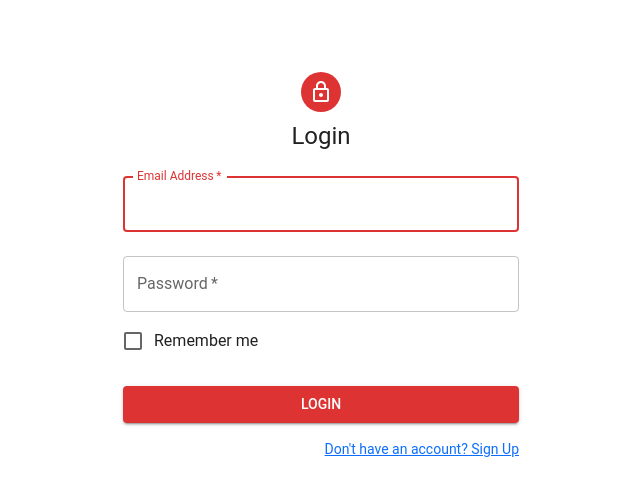
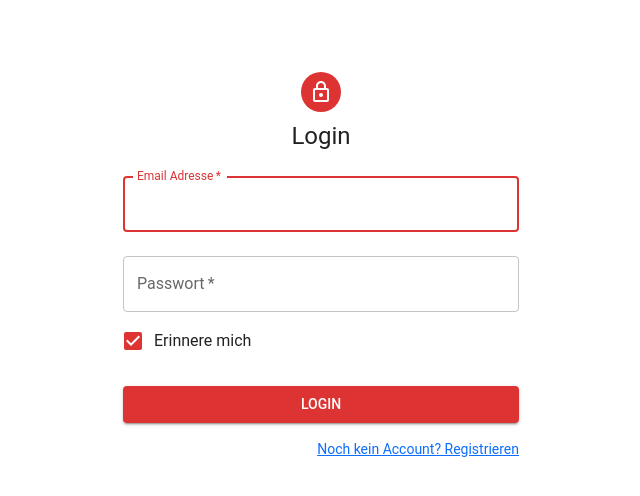
Before and after one commit to bennewehn/reservierungssystem-fbs, a React (Create React App) app in the folder web/: page /login in a window 1280 px wide. Shown: the top 496 px of the page, without its empty margins (319-959 px from the left). Built offline with nearby package versions, Linux system fonts and the light colour scheme.

Commit message:
implement remember me login func

```diff
--- a/web/src/App.jsx
+++ b/web/src/App.jsx
@@ -1,6 +1,6 @@
 import { ThemeProvider } from "@emotion/react";
 import "./App.css";
-import { BrowserRouter as Router, Route, Routes } from 'react-router-dom';
+import { BrowserRouter as Router, Route, Routes } from "react-router-dom";
 import axios from "axios";
 import theme from "./theme";
 import ProtectedRoute from "./routes/ProtectedRoute";
@@ -8,8 +8,13 @@ import HomePage from "./pages/HomePage";
 import RegsiterPage from "./pages/RegisterPage";
 import LoginPage from "./pages/LoginPage";
 import NotFoundPage from "./pages/NotFound";
+import { useEffect } from "react";
+import { useLogin } from "./context/LoginContext";
+
 
 function App() {
+
+  const { rememberLogin } = useLogin();
 
   axios.defaults.baseURL = "http://localhost:3001";
   axios.defaults.headers.post["Content-Type"] = "application/json";
@@ -33,7 +38,12 @@ function App() {
 
       // If the error status is 401 and there is no originalRequest._retry flag,
       // it means the token has expired and we need to refresh it
-      if (error.response.status === 401 && !originalRequest._retry) {
+      if (
+        error.response.status === 401 &&
+        !originalRequest._retry &&
+        error.response.data.message ===
+          "Unauthorized! Access Token was expired!"
+      ) {
         originalRequest._retry = true;
 
         try {
@@ -55,18 +65,32 @@ function App() {
     }
   );
 
+  useEffect(() => {
+    const handleBeforeUnload = () => {
+      if(!rememberLogin){
+        localStorage.clear();
+      }
+    };
+
+    window.addEventListener("beforeunload", handleBeforeUnload);
+
+    return () => {
+      window.removeEventListener("beforeunload", handleBeforeUnload);
+    };
+  }, [rememberLogin]);
+
   return (
     <ThemeProvider theme={theme}>
-      <Router>
-        <Routes>
-          <Route path="/login" element={<LoginPage/>} />
-          <Route path="/register" element={<RegsiterPage/>} />
-          <Route element={<ProtectedRoute/>}>
-            <Route path="/" element={<HomePage/>} />
-          </Route>
-          <Route path="*" element={<NotFoundPage/>} />
-        </Routes>
-      </Router>
+        <Router>
+          <Routes>
+            <Route path="/login" element={<LoginPage />} />
+            <Route path="/register" element={<RegsiterPage />} />
+            <Route element={<ProtectedRoute />}>
+              <Route path="/" element={<HomePage />} />
+            </Route>
+            <Route path="*" element={<NotFoundPage />} />
+          </Routes>
+        </Router>
     </ThemeProvider>
   );
 }
--- /dev/null
+++ b/web/src/components/StyledTable.jsx
@@ -0,0 +1,26 @@
+import styled from "@emotion/styled";
+import {
+  TableCell,
+  TableRow,
+  tableCellClasses,
+} from "@mui/material";
+
+export const StyledTableCell = styled(TableCell)(({ theme }) => ({
+  [`&.${tableCellClasses.head}`]: {
+    backgroundColor: theme.palette.common.black,
+    color: theme.palette.common.white,
+  },
+  [`&.${tableCellClasses.body}`]: {
+    fontSize: 14,
+  },
+}));
+
+export const StyledTableRow = styled(TableRow)(({ theme }) => ({
+  "&:nth-of-type(odd)": {
+    backgroundColor: theme.palette.action.hover,
+  },
+  // hide last border
+  "&:last-child td, &:last-child th": {
+    border: 0,
+  },
+}));
--- /dev/null
+++ b/web/src/components/hours.js
@@ -0,0 +1,12 @@
+const hours = [
+  "08:00-09:30",
+  "09:45-11:15",
+  "11:30-13:00",
+  "13:30-15:00",
+  "15:15-16:45",
+  "16:45-18:15",
+  "18:15-20:00",
+  "20:00-21:30",
+];
+
+export default hours;
--- /dev/null
+++ b/web/src/context/LoginContext.jsx
@@ -0,0 +1,17 @@
+import React, { createContext, useState, useContext } from "react";
+
+const LoginContext = createContext();
+
+export const LoginProvider = ({ children }) => {
+  const [rememberLogin, setRememberLogin] = useState(true);
+
+  return (
+    <LoginContext.Provider value={{ rememberLogin, setRememberLogin }}>
+      {children}
+    </LoginContext.Provider>
+  );
+};
+
+export const useLogin = () => {
+  return useContext(LoginContext);
+};
--- a/web/src/index.js
+++ b/web/src/index.js
@@ -6,12 +6,15 @@ import "bootstrap/dist/css/bootstrap.min.css";
 import reportWebVitals from "./reportWebVitals";
 import { LocalizationProvider } from "@mui/x-date-pickers";
 import { AdapterDayjs } from "@mui/x-date-pickers/AdapterDayjs";
+import { LoginProvider } from "./context/LoginContext";
 
 const root = ReactDOM.createRoot(document.getElementById("root"));
 root.render(
   <React.StrictMode>
     <LocalizationProvider dateAdapter={AdapterDayjs}>
-      <App />
+      <LoginProvider>
+        <App />
+      </LoginProvider>
     </LocalizationProvider>
   </React.StrictMode>
 );
--- a/web/src/pages/LoginPage.jsx
+++ b/web/src/pages/LoginPage.jsx
@@ -11,11 +11,13 @@ import { Link, useNavigate } from "react-router-dom";
 import { LoadingButton } from "@mui/lab";
 import { useState } from "react";
 import axios from "axios";
+import { useLogin } from "../context/LoginContext";
 
 export default function LoginPage() {
   const [loginLoading, setLoginLoading] = useState(false);
   const [errors, setErrors] = useState([]);
   const navigate = useNavigate();
+  const { rememberLogin, setRememberLogin } = useLogin();
 
   const handleSubmit = async (event) => {
     event.preventDefault();
@@ -54,6 +56,10 @@ export default function LoginPage() {
       });
   };
 
+  const handleRememberLoginChange = (event) => {
+    setRememberLogin(event.target.checked);
+  };
+
   return (
     <Container component="main" maxWidth="xs">
       <CssBaseline />
@@ -79,7 +85,7 @@ export default function LoginPage() {
             required
             fullWidth
             id="email"
-            label="Email Address"
+            label="Email Adresse"
             name="email"
             autoComplete="email"
             autoFocus
@@ -91,14 +97,14 @@ export default function LoginPage() {
             error={!!errors.find((e) => e.path === "data.password")}
             helperText={errors.find((e) => e.path === "data.password")?.msg}
             name="password"
-            label="Password"
+            label="Passwort"
             type="password"
             id="password"
             autoComplete="current-password"
           />
           <FormControlLabel
-            control={<Checkbox value="remember" color="primary" />}
-            label="Remember me"
+            control={<Checkbox checked={rememberLogin} onChange={handleRememberLoginChange} value="remember" color="primary" />}
+            label="Erinnere mich"
           />
           <LoadingButton
             loading={loginLoading}
@@ -117,7 +123,7 @@ export default function LoginPage() {
             }}
           >
             <Link to="/register" style={{ fontSize: 14 }}>
-              {"Don't have an account? Sign Up"}
+              {"Noch kein Account? Registrieren"}
             </Link>
           </Box>
         </Box>
--- a/web/src/pages/RegisterPage.jsx
+++ b/web/src/pages/RegisterPage.jsx
@@ -59,7 +59,7 @@ export default function RegsiterPage() {
           setErrors([]);
         }
         if (error.response.status === 409) {
-          setErrors([{ path: "data.email", msg: "User already exists." }]);
+          setErrors([{ path: "data.email", msg: "Benutzer existiert bereits." }]);
         }
         console.error("Error:", error);
         console.log(errors);
@@ -82,7 +82,7 @@ export default function RegsiterPage() {
           <LockOutlinedIcon />
         </Avatar>
         <Typography component="h1" variant="h5">
-          Register
+          Registrieren
         </Typography>
         <Box component="form" noValidate onSubmit={handleSubmit} sx={{ mt: 3 }}>
           <Grid container spacing={2}>
@@ -97,7 +97,7 @@ export default function RegsiterPage() {
                 required
                 fullWidth
                 id="firstName"
-                label="First Name"
+                label="Vorname"
                 autoFocus
               />
             </Grid>
@@ -108,7 +108,7 @@ export default function RegsiterPage() {
                 required
                 fullWidth
                 id="lastName"
-                label="Last Name"
+                label="Nachname"
                 name="lastName"
                 autoComplete="family-name"
               />
@@ -120,7 +120,7 @@ export default function RegsiterPage() {
                 required
                 fullWidth
                 id="email"
-                label="Email Address"
+                label="Email Adresse"
                 name="email"
                 autoComplete="email"
               />
@@ -132,7 +132,7 @@ export default function RegsiterPage() {
                 required
                 fullWidth
                 name="password"
-                label="Password"
+                label="Passwort"
                 type="password"
                 id="password"
                 autoComplete="new-password"
@@ -146,12 +146,12 @@ export default function RegsiterPage() {
             variant="contained"
             sx={{ mt: 3, mb: 2 }}
           >
-            Register
+            Registrieren
           </LoadingButton>
           <Grid container justifyContent="flex-end">
             <Grid item>
               <Link to="/login" style={{ fontSize: 14 }}>
-                Already have an account? Sign in
+                Schon einen Account? Login
               </Link>
             </Grid>
           </Grid>
--- a/web/src/pages/ReservePage.jsx
+++ b/web/src/pages/ReservePage.jsx
@@ -2,6 +2,7 @@ import { useCallback, useEffect, useState } from "react";
 import Calendar from "../components/Calendar";
 import axios from "axios";
 import dayjs from "dayjs";
+import hours from "../components/hours";
 import {
   Box,
   Button,
@@ -11,52 +12,19 @@ import {
   Paper,
   Table,
   TableBody,
-  TableCell,
   TableContainer,
   TableHead,
   TableRow,
   TextField,
   Typography,
-  tableCellClasses,
 } from "@mui/material";
-import styled from "@emotion/styled";
-
-const StyledTableCell = styled(TableCell)(({ theme }) => ({
-  [`&.${tableCellClasses.head}`]: {
-    backgroundColor: theme.palette.common.black,
-    color: theme.palette.common.white,
-  },
-  [`&.${tableCellClasses.body}`]: {
-    fontSize: 14,
-  },
-}));
-
-const StyledTableRow = styled(TableRow)(({ theme }) => ({
-  "&:nth-of-type(odd)": {
-    backgroundColor: theme.palette.action.hover,
-  },
-  // hide last border
-  "&:last-child td, &:last-child th": {
-    border: 0,
-  },
-}));
+import { StyledTableCell, StyledTableRow } from "../components/StyledTable";
 
 const createEmptyArray = (rows, cols, value) => {
   return Array(rows)
     .fill()
     .map(() => Array(cols).fill(value));
 };
-
-const hours = [
-  "08:00-09:30",
-  "09:45-11:15",
-  "11:30-13:00",
-  "13:30-15:00",
-  "15:15-16:45",
-  "16:45-18:15",
-  "18:15-20:00",
-  "20:00-21:30",
-];
 
 export default function ReservePage() {
   const [maxReservations, setMaxReservations] = useState(null);
@@ -163,7 +131,7 @@ export default function ReservePage() {
       ).data;
 
       const myRows = res.map((r) => {
-        return { name: `${r.lastName}, ${r.firstName}`, count: r.count };
+        return { name: `${r.lastName}, ${r.firstName}`, count: r.count, createdOn: dayjs(r.createdOn).format('DD.MM.YYYY HH:mm') };
       });
 
       setRows(myRows.length > 0 ? myRows : [{ name: "---", count: 0 }]);
@@ -237,7 +205,7 @@ export default function ReservePage() {
           <Typography variant="h6" fontWeight="bold" marginBottom={1}>
             Reservierungen
           </Typography>
-          <TableContainer component={Paper} sx={{maxHeight: 300}}>
+          <TableContainer component={Paper} sx={{ maxHeight: 300 }}>
             <Table sx={{ minWidth: 300 }} aria-label="reservation table">
               <TableHead>
                 <TableRow>
@@ -246,6 +214,9 @@ export default function ReservePage() {
                   </StyledTableCell>
                   <StyledTableCell style={{ fontWeight: "bold" }} align="right">
                     Anzahl
+                  </StyledTableCell>
+                  <StyledTableCell style={{ fontWeight: "bold" }} align="right">
+                    Reservierungsdatum
                   </StyledTableCell>
                 </TableRow>
               </TableHead>
@@ -258,7 +229,8 @@ export default function ReservePage() {
                     <StyledTableCell component="th" scope="row">
                       {row.name}
                     </StyledTableCell>
-                    <StyledTableCell align="right">{row.count}</StyledTableCell>
+                    <StyledTableCell align="center">{row.count}</StyledTableCell>
+                    <StyledTableCell align="center">{row.createdOn}</StyledTableCell>
                   </StyledTableRow>
                 ))}
               </TableBody>
```
Also changed, not shown: web/src/components/Calendar.jsx (+1 -11 lines), web/src/pages/MyReservationsPage.jsx (+36 -2 lines).
